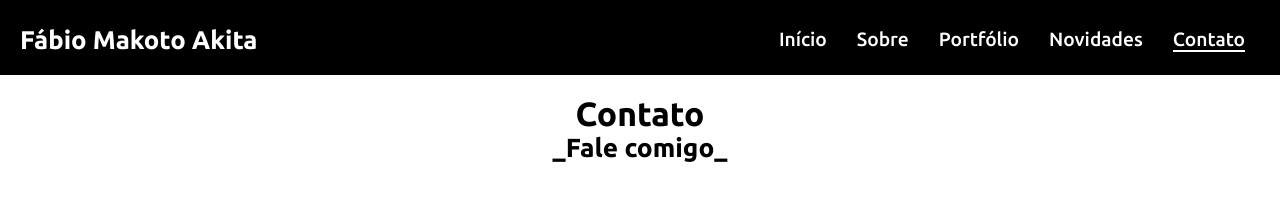
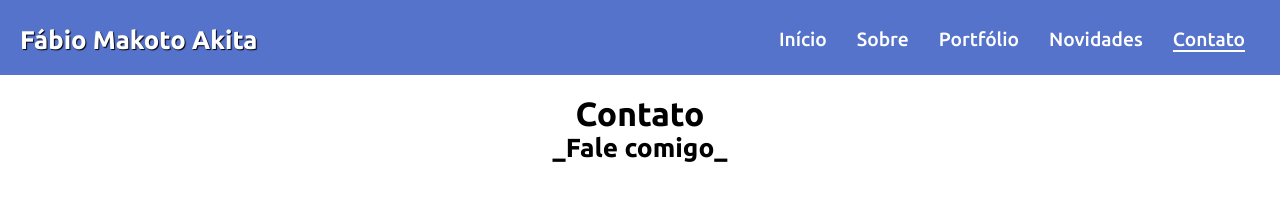
Before and after one commit to yasminccs/personal-website, a plain HTML site: page contact/index.html in a window 1280 px wide. Shown: the top 211 px of the page. Drawn offline with Linux system fonts and the light colour scheme.

Commit message:
back color

```diff
--- a/contact/style.css
+++ b/contact/style.css
@@ -58,7 +58,7 @@ button#close {
 }
 
 header {
-    background-color: #000;
+    background-color: #5673cc;
     color: #fff;
     width: auto;
     height: 100px;
```
